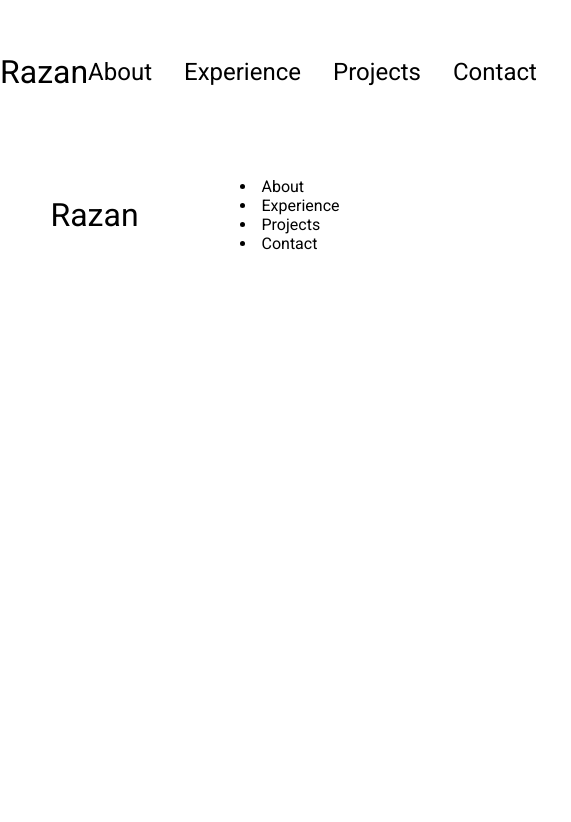
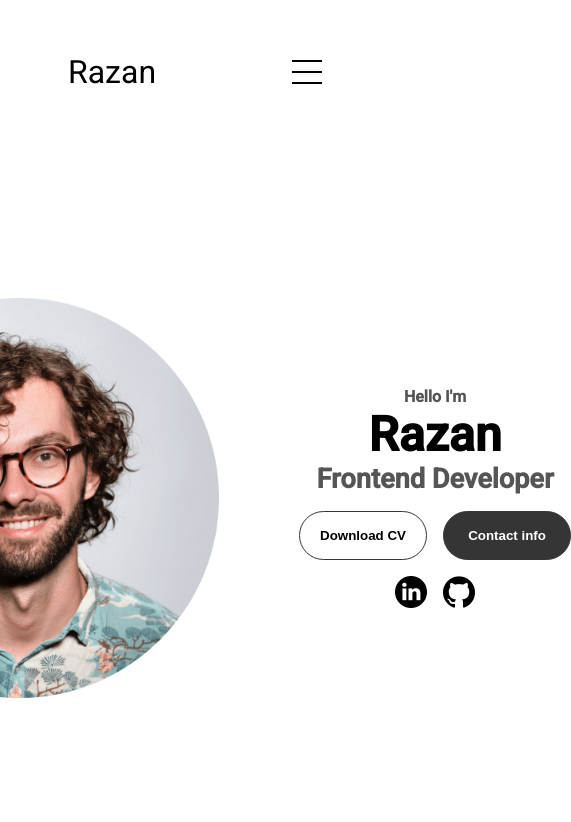
Before and after one commit to rfxea123/programmers-website, a plain HTML site: page index.html in a window 390 px wide. Shown: the whole page, 571 px wide, since content can reach past the window. Drawn offline with Linux system fonts and the light colour scheme.

Commit message:
write profile section and style it

```diff
--- a/index.html
+++ b/index.html
@@ -36,6 +36,39 @@
         </div>
         </div>
     </nav>
+    <section id="profile">
+        <div class="section_pic-container">
+            <img src="./assets/profile-pic.png" alt="Razan profile picture">
+        </div>
+        <div class="section_text">
+            <p class="section_text_p1"> Hello I'm</p>
+            <h1 class="title"> Razan</h1>
+            <p class="section_text_p2"> Frontend Developer</p>
+            <div class="btn-container">
+                <button
+                  class="btn btn-color-2"
+                  onclick="window.open('./assets/resume-example.pdf')"
+                  >Download CV
+                </button>
+
+                <button
+                  class="btn btn-color-1"
+                  onclick="location.href='.#contact'"
+                  >Contact info
+                </button>
+            </div>
+            <div id="socials-container">
+                <img src="./assets/linkedin.png"
+                alt="My linkedin profile"
+                class="icon"
+                onclick="location.href='https://www.linkedin.com/in/razan-almutari-278381203/'">
+                <img src="./assets/github.png"
+                alt="My Github profile"
+                class="icon"
+                onclick="location.href='https://github.com/rfxea123'">
+            </div>
+        </div>
+    </section>
     <script src="script.js"></script>
 </body>
 </html>
--- a/media.css
+++ b/media.css
@@ -0,0 +1,8 @@
+@media screen and (max-width:1200px) {
+    #desktop-nav {
+        display: none;
+    }
+    #main-nav{
+        display: flex;
+    }
+}
--- a/script.js
+++ b/script.js
@@ -0,0 +1,6 @@
+function toggleMenu(){
+    const menu = document.querySelector(".menu-links");
+    const icon = document.querySelector(".main-icon");
+    menu.classList.toggle("open");
+    icon.classList.toggle("open");
+}
--- a/style.css
+++ b/style.css
@@ -65,3 +65,196 @@ a:hover {
 .logo:hover{
     cursor: default;
 }
+
+/* main menu*/
+
+#main-nav {
+    display: none;
+}
+
+.main-menu{
+    position: relative;
+    display: inline-block;
+}
+
+.main-icon{
+    display: flex;
+    flex-direction: column;
+    justify-content: space-between;
+    height: 24px;
+    width: 30px;
+    cursor: pointer;
+}
+
+.main-menu span {
+    width: 100%;
+    height: 2px;
+    background-color: black;
+    transition: all 0.3 ease-in-out;
+}
+
+.menu-links {
+    position: absolute;
+    top: 100%;
+    right: 0;
+    background-color: white;
+    width: fit-content;
+    max-height: 0;
+    overflow: hidden;
+    transition: all 0.3 ease-in-out;
+}
+
+.menu-links a{
+    display: block;
+    padding: 10px;
+    text-align: center;
+    font-size: 1.5rem;
+    color: black;
+    text-decoration: none;
+    transition: all 0.3 ease-in-out;
+}
+
+.menu-links li {
+    list-style: none;
+}
+
+.menu-links.open {
+    max-height: 300px;
+}
+
+.main-icon.open span:first-child {
+    transform: rotate(45deg) translate(10px, 5px);
+}
+
+.main-icon.open span:nth-child(2) {
+    opacity: 0;
+}
+
+.main-icon.open span:last-child {
+    transform: rotate(-45deg) translate(10px, -5px);
+}
+
+.main-icon span:first-child{
+    transform: none;
+}
+
+.main-icon span:first-child{
+    opacity: 1;
+}
+
+.main-icon span:first-child{
+    transform: none;
+}
+
+/* Section*/
+
+section {
+    padding-top: 4vh;
+    height: 96vh;
+    margin: 0 10rem;
+    box-sizing: border-box;
+    min-height: fit-content;
+}
+
+.section-container{
+    display: flex;
+}
+
+/* Profile Section*/
+
+#profile {
+    display: flex;
+    justify-content: center;
+    gap: 5rem;
+    height: 80vh;
+}
+
+.section_pic-container{
+    display: flex;
+    height: 400px;
+    width: 400px;
+    margin: auto 0;
+}
+
+.section_text{
+    align-self: center;
+    text-align: center;
+}
+
+.section_text p{
+    font-weight: 600;
+}
+
+.section_text_p1{
+    text-align: center;
+
+}
+
+.section_text_p2{
+    font-size: 1.7rem;
+    margin-bottom: 1rem;
+}
+
+.title{
+    font-size: 3rem;
+    text-align: center;
+}
+
+#socials-container{
+    display: flex;
+    justify-content: center;
+    margin-top: 1rem;
+    gap: 1rem;
+}
+
+/*Icons*/
+
+.icon{
+    cursor: pointer;
+    height: 2rem;
+}
+
+/*Buttons*/
+
+.btn-container{
+    display: flex;
+    justify-content: center;
+    gap: 1rem;
+}
+
+.btn{
+    font-weight:600;
+    transition: all 300ms ease;
+    padding: 1rem;
+    width: 8rem;
+    border-radius: 2rem;
+}
+
+.btn-color-1, .btn-color-2{
+    border: rgb(53, 53, 53) 0.1rem solid;
+}
+
+.btn-color-1:hover, .btn-color-2:hover{
+    cursor: pointer;
+}
+
+.btn-color-1, .btn-color-2:hover{
+    background: rgb(53, 53, 53);
+    color: white;
+}
+
+.btn-color-1:hover{
+    background: rgb(0, 0, 0);
+}
+
+.btn-color-2{
+    background: none;
+}
+
+.btn-color-2:hover{
+    border: rgb(255, 255, 255) 0.1rem solid;
+}
+
+.btn-container{
+    gap: 1rem;
+}
```
